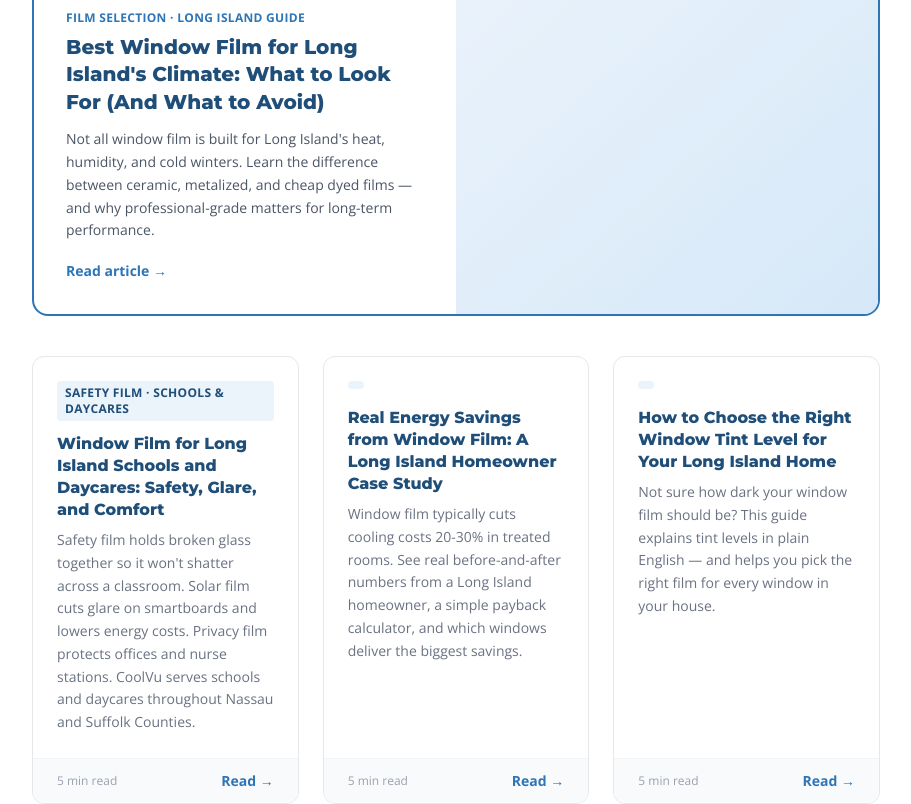
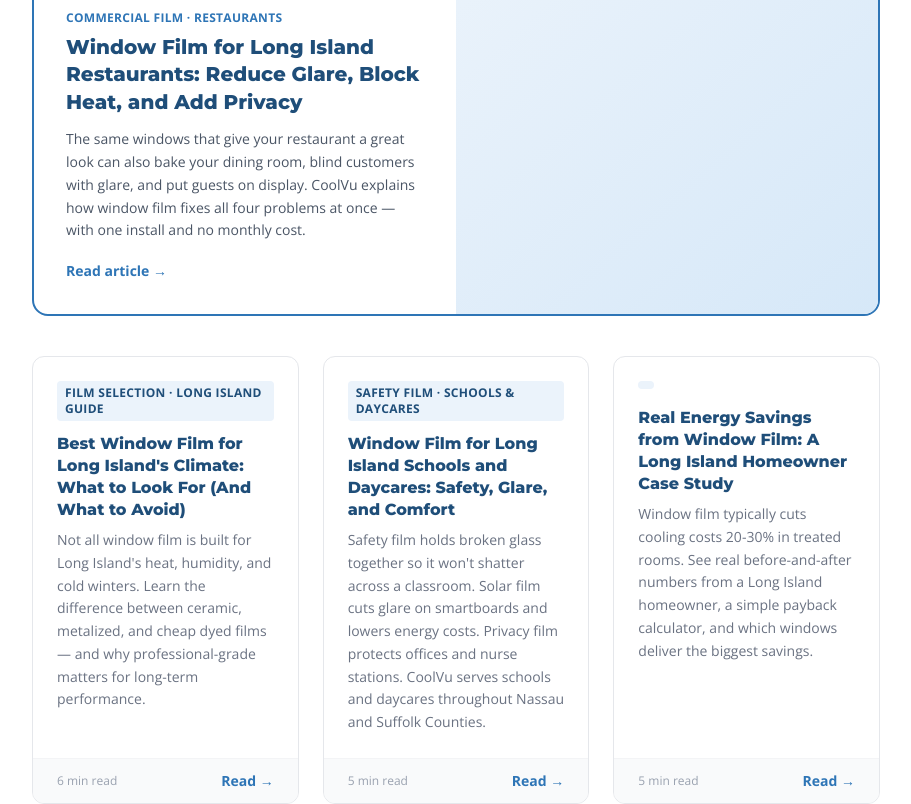
Before and after one commit to pjs8875/CoolVu, a Next.js app: page /blog in a window 1280 px wide. Shown: the part 581-1385 px from the top of the page, without its empty margins (184-1095 px from the left). Built offline with nearby package versions, Linux system fonts and the light colour scheme; no server answers.

Commit message:
Blog index: add restaurant window film article

```diff
--- a/components/blog/BlogIndexPage.tsx
+++ b/components/blog/BlogIndexPage.tsx
@@ -3,6 +3,14 @@ import Navbar from "@/components/Navbar";
 import Footer from "@/components/Footer";
 
 const posts = [
+  {
+    title: "Window Film for Long Island Restaurants: Reduce Glare, Block Heat, and Add Privacy",
+    excerpt: "The same windows that give your restaurant a great look can also bake your dining room, blind customers with glare, and put guests on display. CoolVu explains how window film fixes all four problems at once — with one install and no monthly cost.",
+    date: "May 27, 2026",
+    slug: "window-film-restaurants-long-island",
+    readTime: "5 min read",
+    tag: "Commercial Film · Restaurants",
+  },
   {
     title: "Best Window Film for Long Island's Climate: What to Look For (And What to Avoid)",
     excerpt: "Not all window film is built for Long Island's heat, humidity, and cold winters. Learn the difference between ceramic, metalized, and cheap dyed films — and why professional-grade matters for long-term performance.",
```
